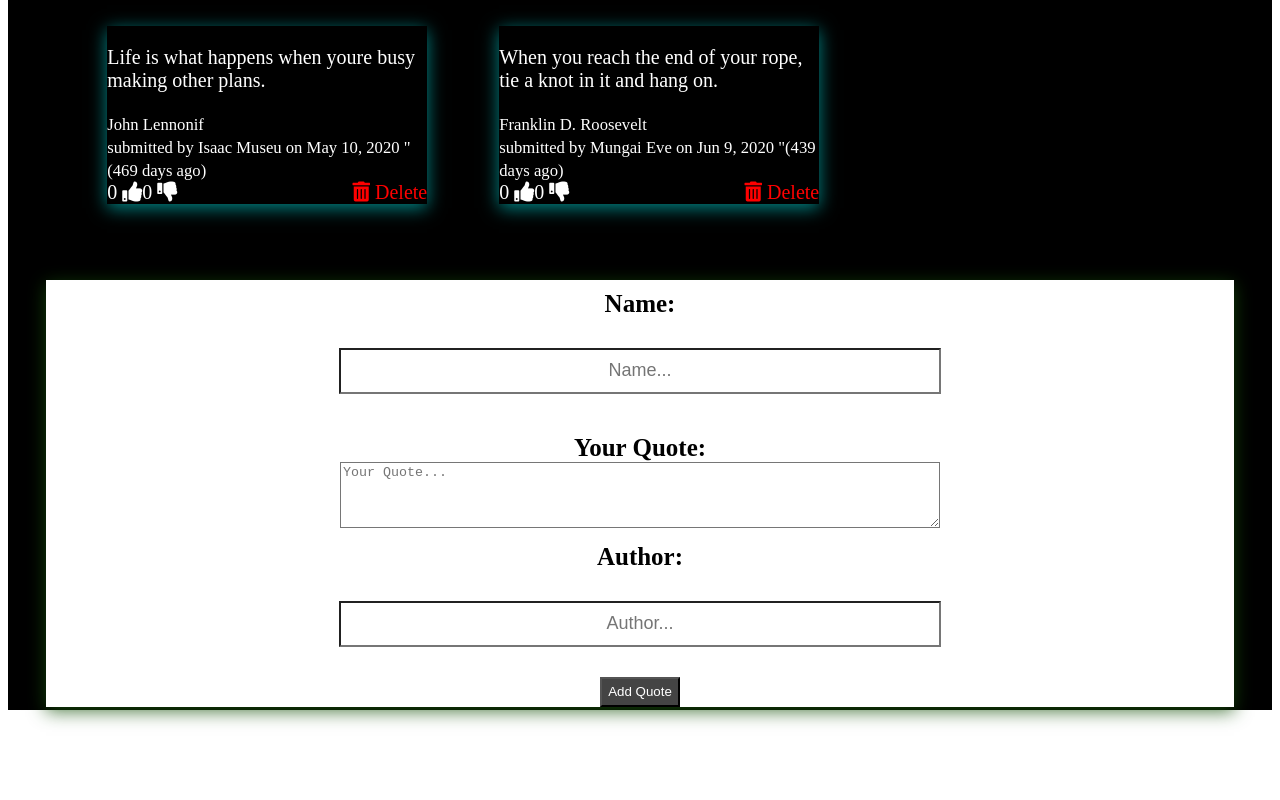
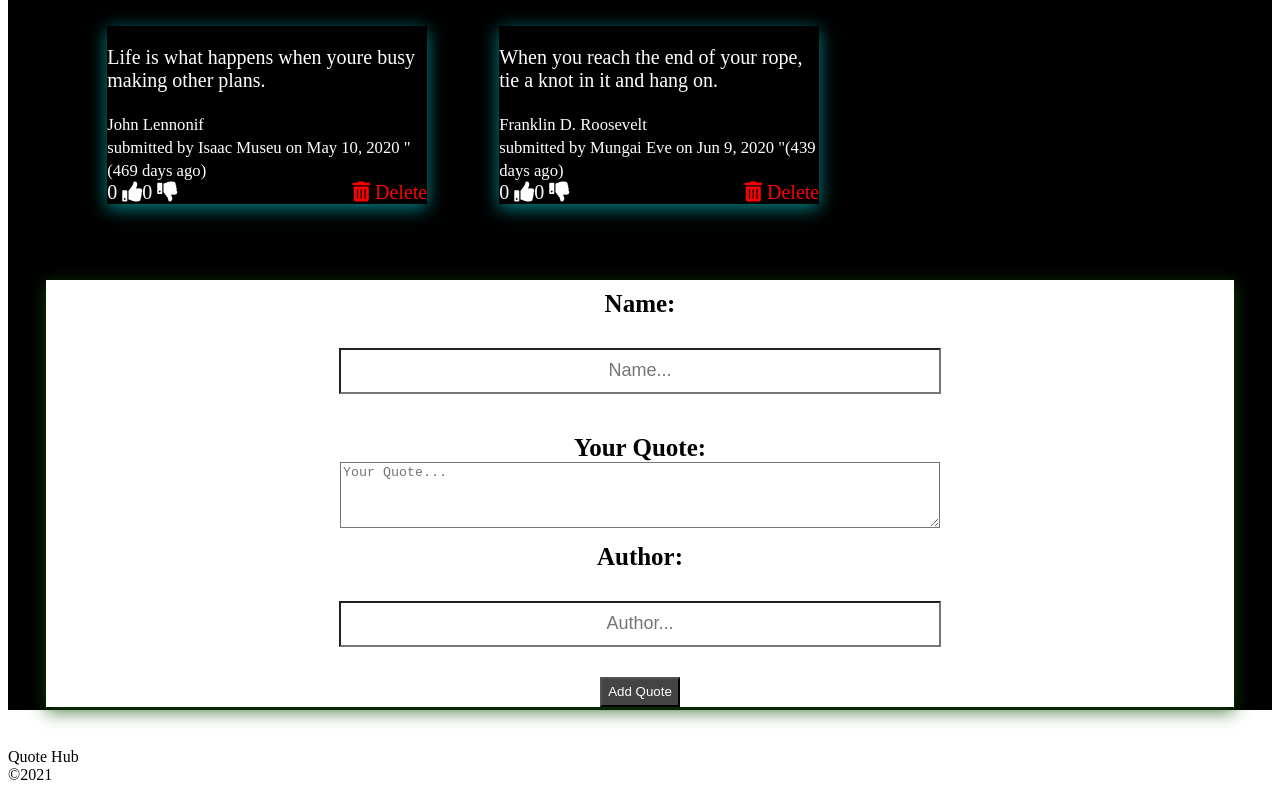
Before and after one commit to Ephrao1/quote-web, an Angular app: page / in a window 1280 px wide. Shown: the part 506-1306 px from the top of the page. Before the commit the page ends 1254 px from the top, so only its background shows below. Built offline with nearby package versions, Linux system fonts and the light colour scheme.

Commit message:
Add Footer

```diff
--- a/src/app/quotes/quotes.component.html
+++ b/src/app/quotes/quotes.component.html
@@ -36,3 +36,7 @@
       <app-quotes-form (add)="addNewQuote($event)"></app-quotes-form>
 
       </div>
+
+      <footer>
+        <p>Quote Hub <br> &copy;2021</p>
+      </footer>
```
